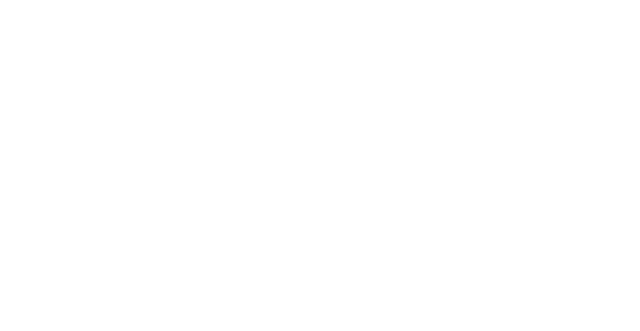
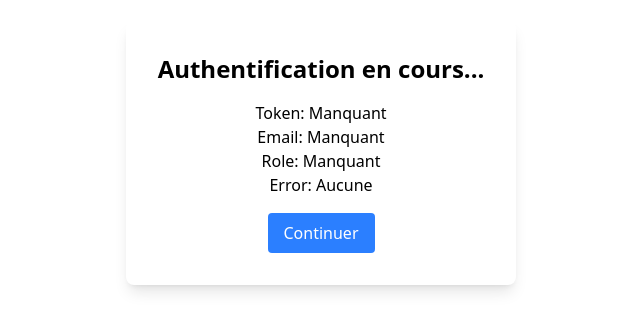
Before and after one commit to Reentryti/ExerciceIO, a Vue app in the folder vue-project/: page /auth/callback in a window 1280 px wide. Before the commit this address led to /login. Shown: the part 247-578 px from the top of the page, without its empty margins (319-959 px from the left). Built offline with nearby package versions, Linux system fonts and the light colour scheme.

Commit message:
Last Rectif Oauth2

```diff
--- a/vue-project/src/views/AuthCallback.vue
+++ b/vue-project/src/views/AuthCallback.vue
@@ -2,63 +2,62 @@
   <div class="flex justify-center items-center h-screen">
     <div class="text-center p-8 bg-white rounded-lg shadow-lg">
       <h2 class="text-2xl font-bold mb-4">Authentification en cours...</h2>
-      <div class="spinner-border animate-spin h-8 w-8 border-4 border-blue-500 border-t-transparent rounded-full mx-auto"></div>
-      <p class="mt-4 text-gray-600">Veuillez patienter pendant que nous terminons votre authentification.</p>
+      <div v-if="loading" class="spinner-border animate-spin h-8 w-8 border-4 border-blue-500 border-t-transparent rounded-full mx-auto"></div>
+      <div v-else>
+        <p>Token: {{ params.token || 'Manquant' }}</p>
+        <p>Email: {{ params.email || 'Manquant' }}</p>
+        <p>Role: {{ params.role || 'Manquant' }}</p>
+        <p>Error: {{ params.error || 'Aucune' }}</p>
+        <button @click="continueToApp" class="mt-4 bg-blue-500 text-white px-4 py-2 rounded">Continuer</button>
+      </div>
     </div>
   </div>
 </template>
 
 <script>
-import { onMounted } from 'vue';
+import { onMounted, ref } from 'vue';
 import { useRouter } from 'vue-router';
 
 export default {
   name: 'GoogleCallback',
   setup() {
     const router = useRouter();
+    const loading = ref(true);
+    const params = ref({});
 
     onMounted(() => {
-      handleCallback();
+      const urlParams = new URLSearchParams(window.location.search);
+      params.value = {
+        token: urlParams.get('token'),
+        email: urlParams.get('email'),
+        role: urlParams.get('role'),
+        error: urlParams.get('error')
+      };
+
+      console.log("URL params:", params.value);
+      console.log("Full URL:", window.location.href);
+
+      loading.value = false;
     });
 
-    const handleCallback = () => {
-      // Récupérer les paramètres de l'URL
-      const urlParams = new URLSearchParams(window.location.search);
-      const token = urlParams.get('token');
-      const email = urlParams.get('email');
-      const role = urlParams.get('role');
-      const error = urlParams.get('error');
+    const continueToApp = () => {
+      if (params.value.token && params.value.email) {
+        localStorage.setItem('token', params.value.token);
+        localStorage.setItem('email', params.value.email);
+        localStorage.setItem('role', params.value.role || 'etudiant');
 
-      if (error) {
-        alert(`Erreur d'authentification: ${error}`);
-        router.push('/login');
-        return;
-      }
-
-      if (token && email && role) {
-        // Stocker les informations de l'utilisateur
-        localStorage.setItem('token', token);
-        localStorage.setItem('email', email);
-        localStorage.setItem('role', role);
-
-        // Nettoyer l'URL
-        const cleanUrl = window.location.origin + window.location.pathname;
-        window.history.replaceState({}, document.title, cleanUrl);
-
-        // Rediriger vers le tableau de bord approprié
-        if (role === 'professeur') {
+        if ((params.value.role || 'etudiant') === 'professeur') {
           router.push({ name: 'DashboardProfesseur' });
         } else {
           router.push({ name: 'DashboardEtudiant' });
         }
       } else {
-        // En cas d'erreur ou d'informations manquantes
-        alert("Échec de l'authentification. Veuillez réessayer.");
-        router.push('/login');
+        alert("Informations d'authentification incomplètes");
+        router.push('/connexion');
       }
     };
 
-    return {};
+    return { loading, params, continueToApp };
   }
 };
 </script>
```
Also changed, not shown: 2 other files (tests, documents, lock files or other folders).
